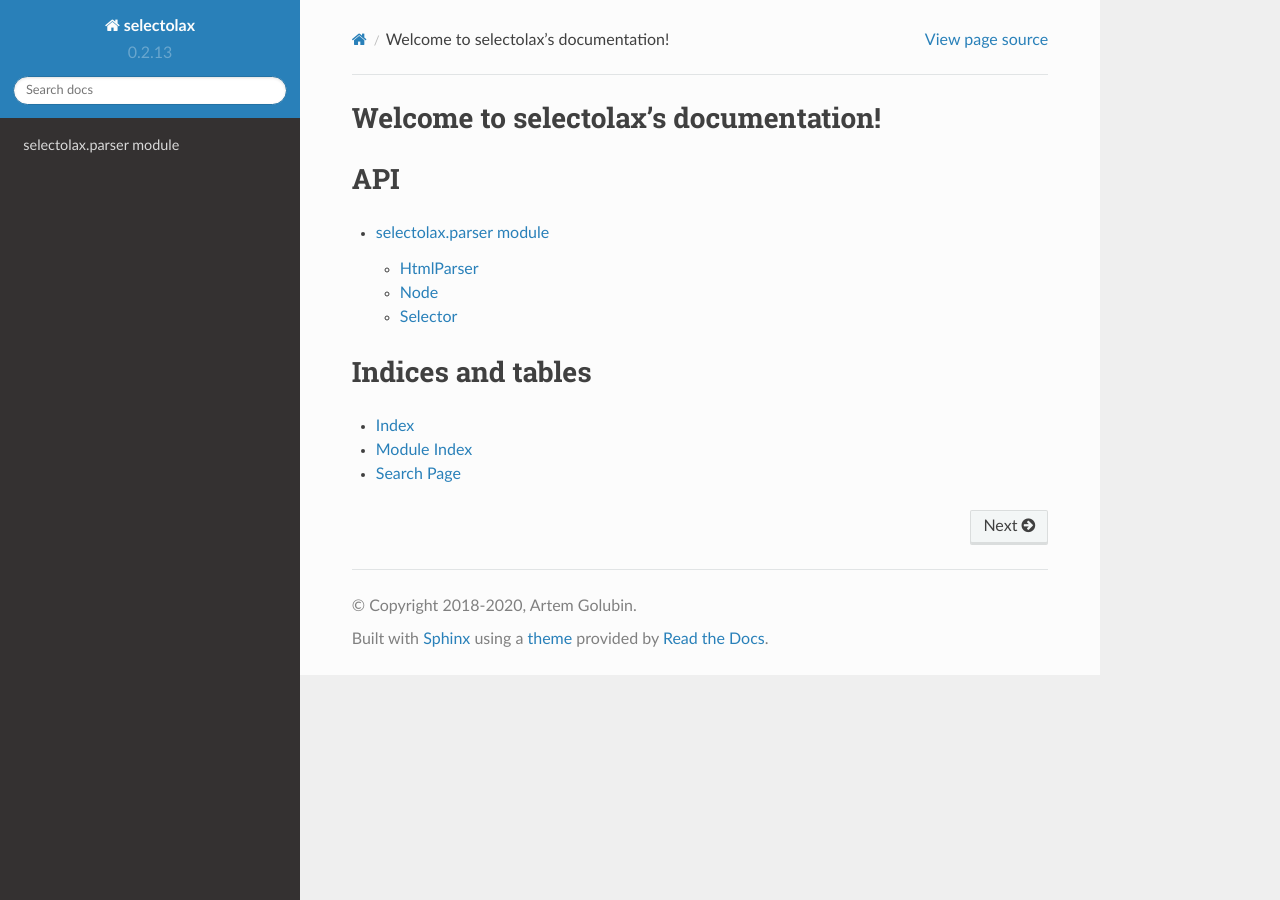
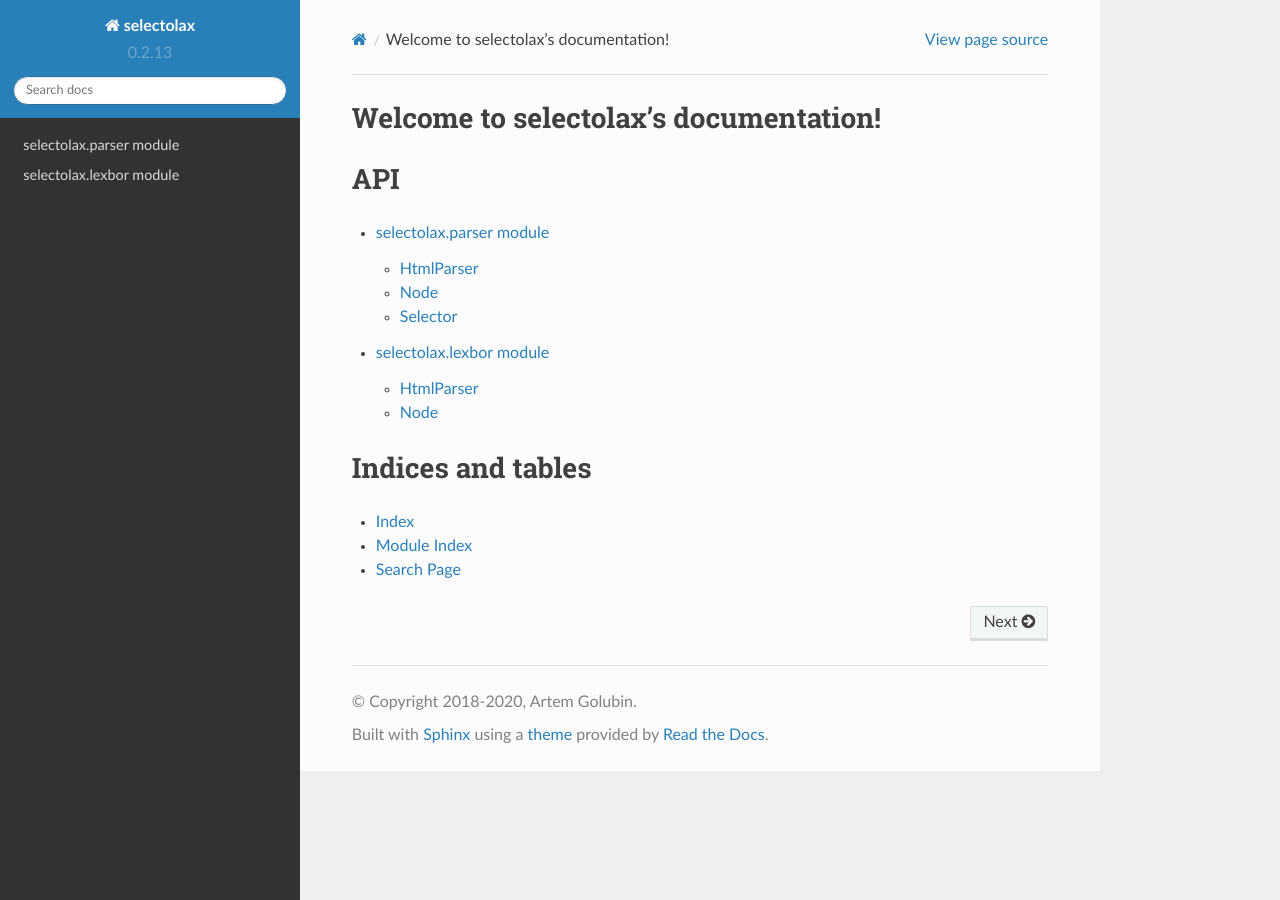
Before and after one commit to rushter/selectolax, a Sphinx documentation site: the page built from docs/index.rst, in a window 1280 px wide. Built offline with Sphinx 7.4.7 and the Read the Docs theme 2.0.0, drawn with Linux system fonts in a browser that asks for light colours.

Commit message:
Update documentation

```diff
--- a/docs/index.rst
+++ b/docs/index.rst
@@ -8,6 +8,7 @@ API
    :maxdepth: 2
 
    parser
+   lexbor
 
 
 Indices and tables
--- /dev/null
+++ b/docs/lexbor.rst
@@ -0,0 +1,17 @@
+selectolax.lexbor module
+========================
+
+.. automodule:: selectolax.lexbor
+
+HtmlParser
+----------
+
+.. autoclass:: LexborHTMLParser
+    :members:
+
+
+Node
+----
+
+.. autoclass:: LexborNode
+    :members:
--- /dev/null
+++ b/docs/modules.rst
@@ -0,0 +1,7 @@
+selectolax
+==========
+
+.. toctree::
+   :maxdepth: 4
+
+   selectolax
```
Also changed, not shown: docs/selectolax.rst (added, +30 -0 lines).
